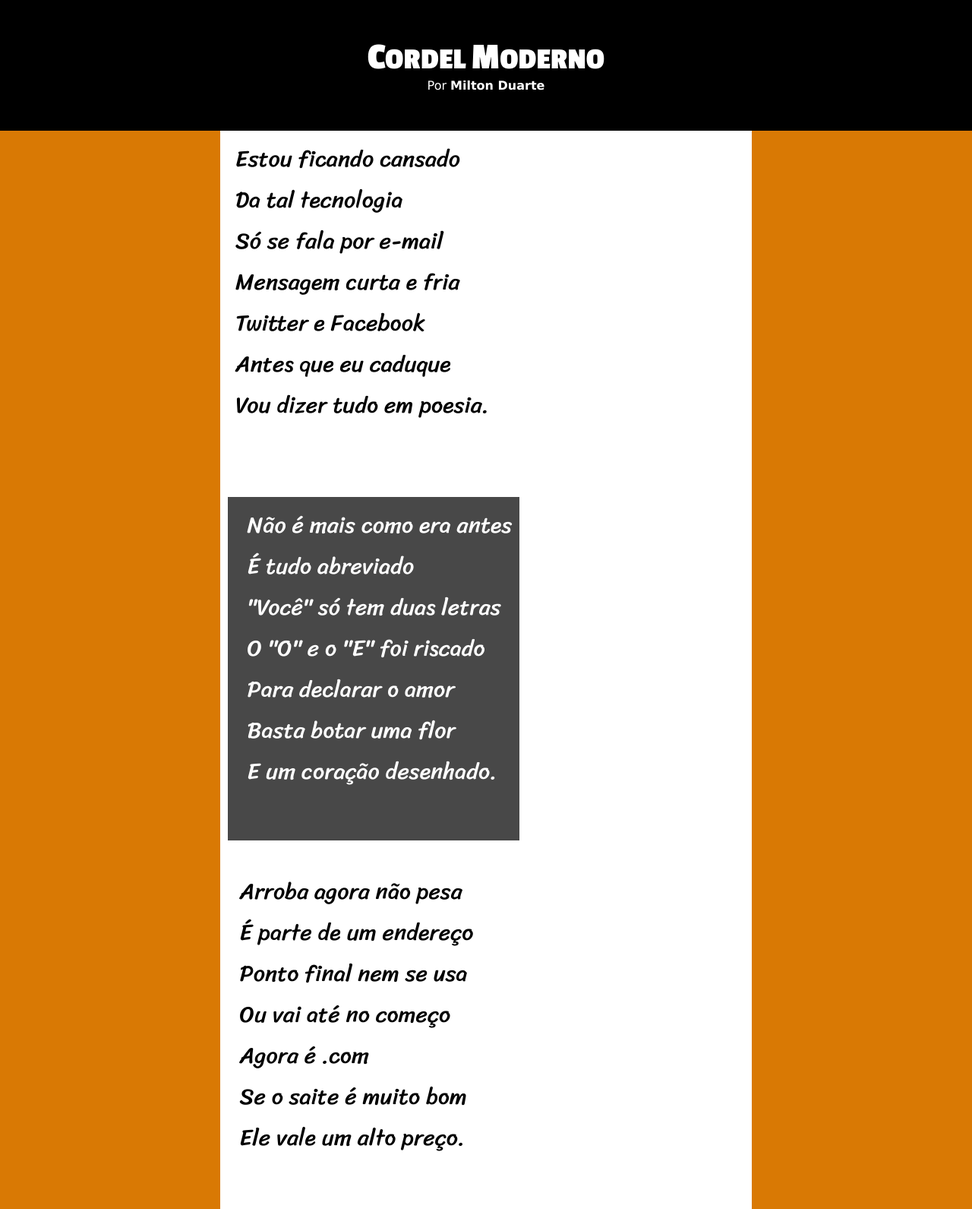
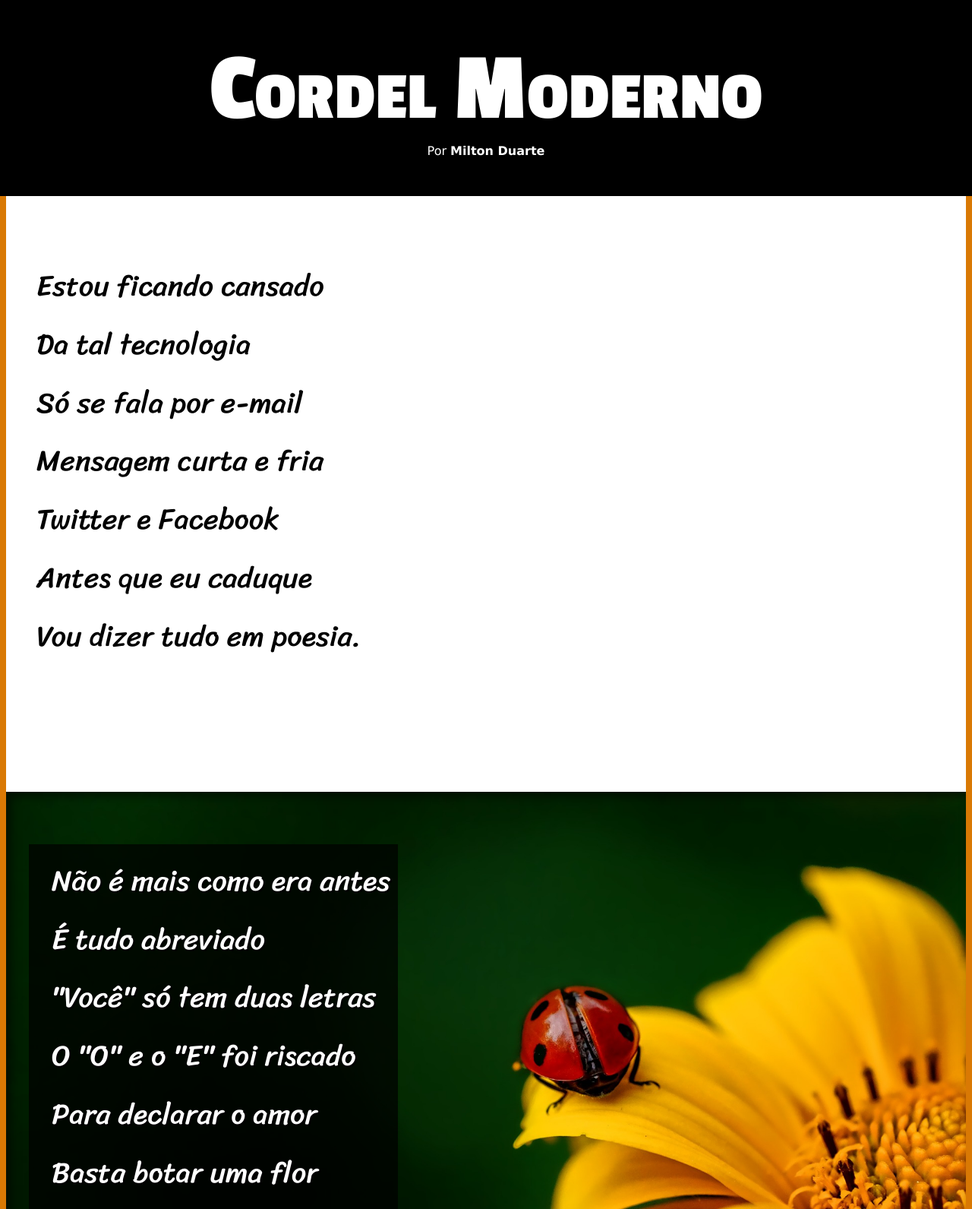
Before and after one commit to IsaqueBatist/Site-Cordel, a plain HTML site: page index.html in a window 1280 px wide. Shown: the top 1591 px of the page at 76% size. Drawn offline with Linux system fonts and the light colour scheme.

Commit message:
ajustes finais, tamanho fonte, efeito parallax

```diff
--- a/estilo/style.css
+++ b/estilo/style.css
@@ -13,6 +13,7 @@
 }
 
 
+
 header {
   background-color: black;
   color: white;
@@ -21,21 +22,19 @@ header {
   text-align: center;
 }
 
-header h1 {
+header>h1 {
   margin: 0;
   font-family: var(--fontetitulo);
-  font-size: 40px;
+  font-size: 10vw;
+  font-variant: small-caps;
 }
 
-header span {
-  font-family: var(--fontetitulo);
-  font-size: 50px;
-}
 
 header p {
   margin: 0;
   font-family: Verdana, Geneva, Tahoma, sans-serif;
   font-size: 16px;
+
 }
 
 header a {
@@ -55,24 +54,51 @@ body {
 main {
   background-color: white;
   margin: auto;
-  max-width: 700px;
+  width: 100%;
 }
 
 main pre {
+  font-size: 3vw;
   font-family: var(--fonteconteudo);
-  font-size: 30px;
-  padding: 10px;
+  padding-left: 30px;
+  padding-top: 10vh;
+  padding-bottom: 10vh;
+  line-height: 2em;
 }
 
 #primeiro {
   margin: 10px;
 }
 
+#segundo {
+  padding-top: 0;
+}
+
+section {
+  box-shadow: inset 6px 6px 13px 0 rgba(0, 0, 0, 0.542);
+  background-attachment: fixed;
+  padding: 30px;
+}
+
+section#joaninha {
+  background: gray url('../imagens/background001.jpg') right center no-repeat fixed;
+  background-size: cover;
+
+}
+
+section#jornal {
+  background: gray url('../imagens/background002.jpg') right center no-repeat fixed;
+  background-size: cover;
+}
+
 section pre {
   background-color: rgba(0, 0, 0, 0.718);
-  width: max-content;
-  margin-left: 10px;
+  display: inline-block;
   color: white;
+  font-size: 3vw;
+  padding: 10px;
+  text-shadow: 2px 2px 0px black;
+
 }
 
 
--- a/index.html
+++ b/index.html
@@ -10,7 +10,7 @@
 
 <body>
   <header>
-    <h1><span>C</span>ORDEL <span>M</span>ODERNO</h1>
+    <h1>Cordel Moderno</h1>
     <p>Por <a href=" https://www.recantodasletras.com.br/poesias/3186743" target="_blank">Milton Duarte</a></p>
   </header>
   <main>
@@ -38,8 +38,7 @@ Vou dizer tudo em poesia.
     </section>
 
 
-
-    <pre>
+    <pre >
   Arroba agora não pesa
   É parte de um endereço
   Ponto final nem se usa
@@ -49,7 +48,7 @@ Vou dizer tudo em poesia.
   Ele vale um alto preço.
     </pre>
 
-    <pre>
+    <pre id="segundo">
   Pra piorar a liguagem
   O emoticom é um risco
   Tem símbolo para tudo
@@ -82,7 +81,7 @@ Vou dizer tudo em poesia.
   Da tecnologia do agora.
     </pre>
 
-    <pre>
+    <pre id="segundo">
   Felizmente, pra orar
   Não precisa de internet
   Deus escuta todo mundo
```
